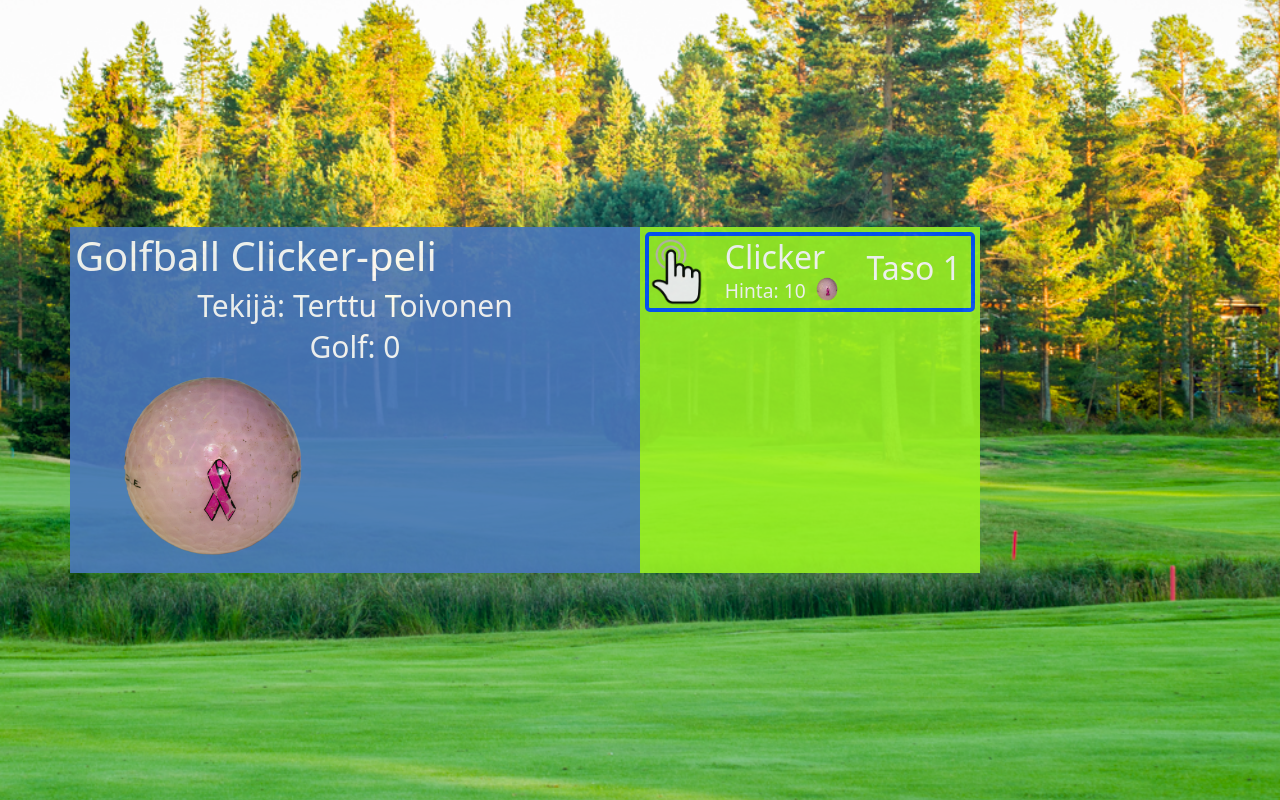
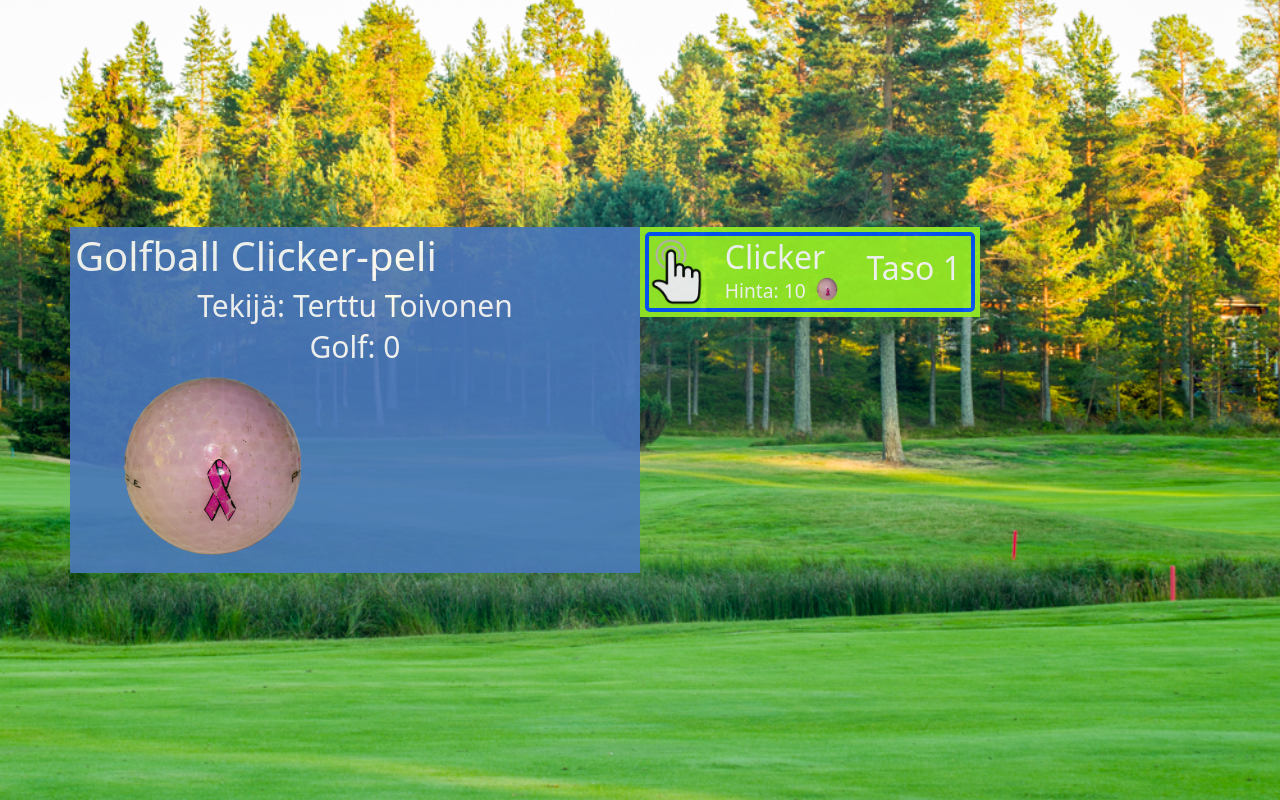
Before and after one commit to Tepa102/clicker_peli, a plain HTML site: page index.html in a window 1280 px wide. Drawn offline with nearby package versions, Linux system fonts and the light colour scheme.

Commit message:
korkeuden muutto

```diff
--- a/styles.css
+++ b/styles.css
@@ -18,6 +18,10 @@ body {
 .main {
     display: flex;
     gap: 80;
+}
+
+.left, .right {
+    height: 50%; /* Aseta korkeus 50 prosentiksi näytön korkeudesta */
 }
 
 .left {
```
